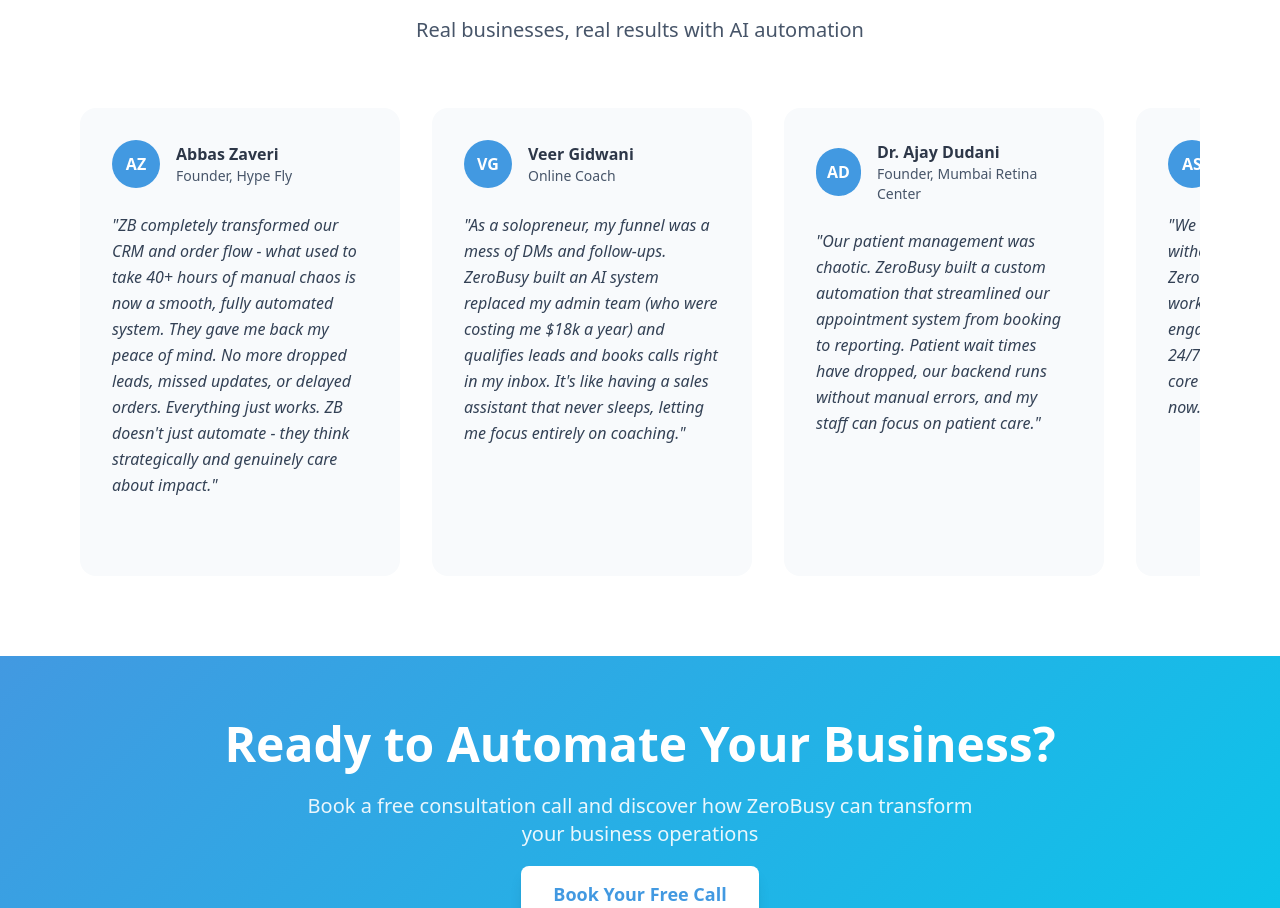
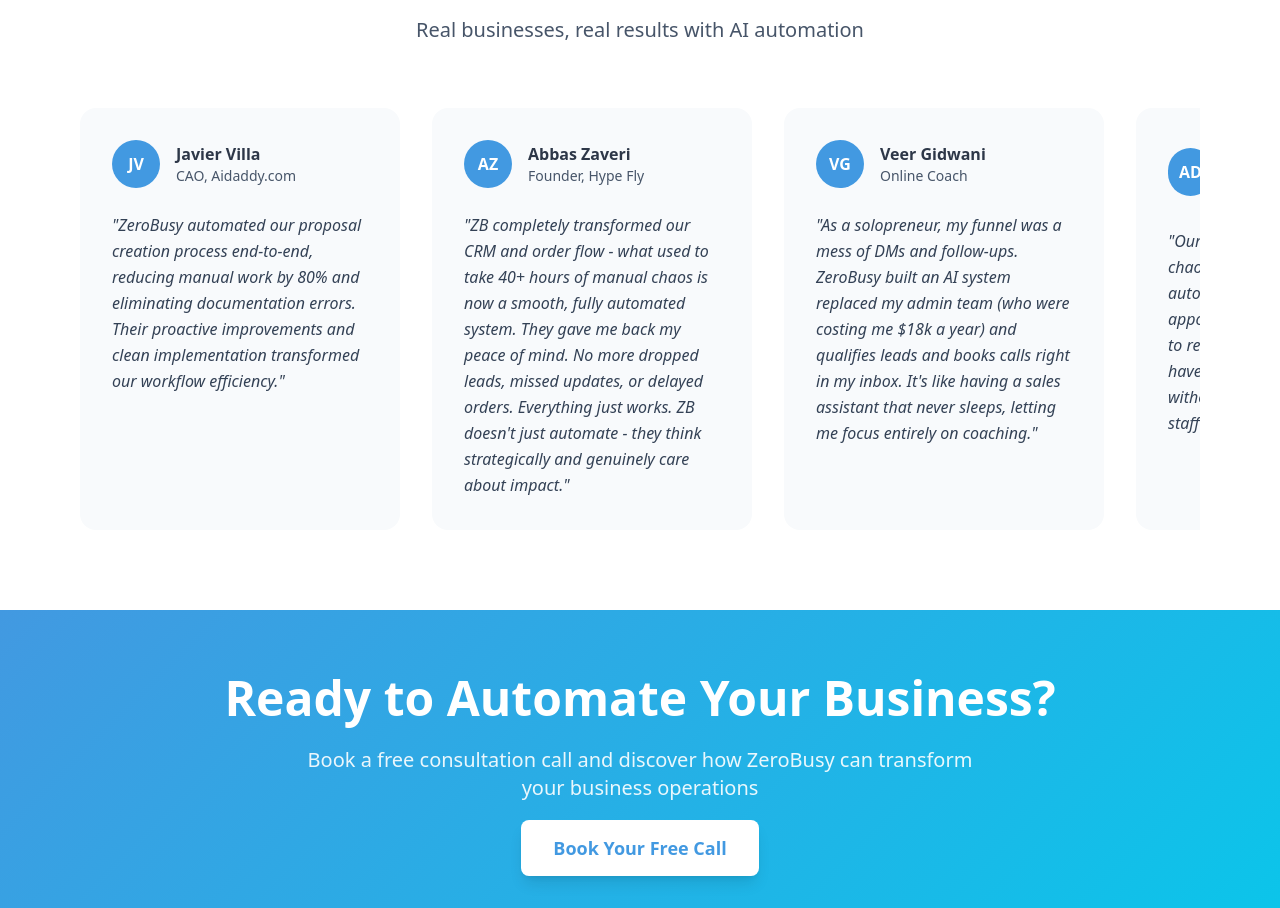
Before and after one commit to tanaypatwa/zerobusy, a Next.js app: page / in a window 1280 px wide. Shown: the part 2382-3290 px from the top of the page. Built offline with nearby package versions, Linux system fonts and the light colour scheme.

Commit message:
change in review secton

```diff
--- a/src/app/page.tsx
+++ b/src/app/page.tsx
@@ -256,6 +256,12 @@
 const TestimonialsSection = () => {
   const testimonials = [
     {
+      name: "Javier Villa",
+      company: "CAO, Aidaddy.com",
+      text: "ZeroBusy automated our proposal creation process end-to-end, reducing manual work by 80% and eliminating documentation errors. Their proactive improvements and clean implementation transformed our workflow efficiency.",
+      avatar: "JV"
+    },
+    {
       name: "Abbas Zaveri",
       company: "Founder, Hype Fly",
       text: "ZB completely transformed our CRM and order flow - what used to take 40+ hours of manual chaos is now a smooth, fully automated system. They gave me back my peace of mind. No more dropped leads, missed updates, or delayed orders. Everything just works. ZB doesn't just automate - they think strategically and genuinely care about impact.",
@@ -278,12 +284,6 @@
       company: "CTO, GetVantage",
       text: "We needed to scale our deal flow without drowning in manual work. ZeroBusy built a fully automated AI workflow that finds, filters, and engages high-quality prospects 24/7. It's a huge time-saver and a core part of our growth engine now.",
       avatar: "AS"
-    },
-    {
-      name: "Chief Automation Officer",
-      company: "Aidaddy.com",
-      text: "The ZeroBusy team was a pleasure to work with. They quickly understood our workflow needs and delivered efficient, clean, and well-documented automations. Communication was clear and timely throughout the project, and they proactively suggested improvements that added real value. Would definitely work with them again for future automation needs!",
-      avatar: "CAO"
     }
   ];
 
```
